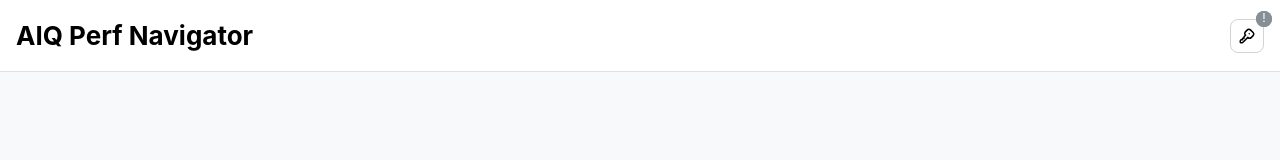
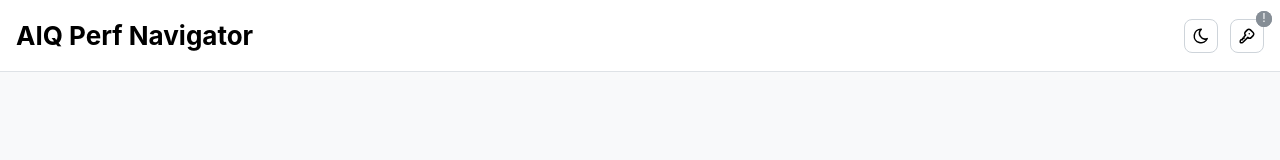
Before and after one commit to ybizeul/AIQPerfNavigator, a React (Vite) app: page / in a window 1280 px wide. Shown: the top 160 px of the page. Built offline with nearby package versions, Linux system fonts and the light colour scheme.

Commit message:
feat: add dark mode toggle and improve color scheme handling

```diff
--- a/src/App.tsx
+++ b/src/App.tsx
@@ -35,7 +35,9 @@ import {
   ThemeIcon,
   Title,
   Tooltip,
+  useComputedColorScheme,
   useCombobox,
+  useMantineColorScheme,
 } from '@mantine/core'
 import { AreaChart } from '@mantine/charts'
 import { useDisclosure, useLocalStorage } from '@mantine/hooks'
@@ -46,9 +48,11 @@ import {
   IconCheck,
   IconDatabase,
   IconKey,
+  IconMoon,
   IconPlus,
   IconRefresh,
   IconSearch,
+  IconSun,
   IconTag,
   IconTrash,
   IconX,
@@ -1431,6 +1435,9 @@ function CapacityGauge({
     if (percent >= 75) return 'orange'
     return 'green'
   }
+  const labelColor = 'light-dark(var(--mantine-color-black), var(--mantine-color-white))'
+  const usableColor = 'light-dark(var(--mantine-color-gray-4), var(--mantine-color-dark-4))'
+  const rawColor = 'light-dark(var(--mantine-color-gray-2), var(--mantine-color-dark-5))'
 
   const formatKiB = (kib: number) => {
     const tib = kib / (1024 ** 3)
@@ -1448,19 +1455,19 @@ function CapacityGauge({
         <Progress.Root size="xl">
           <Tooltip label={`Used: ${formatKiB(used)}`} color="dark">
             <Progress.Section value={usedPercentOfRaw} color={getUsedColor(usedPercent)}>
-              <Progress.Label>{formatKiB(used)}</Progress.Label>
+              <Progress.Label c="white">{formatKiB(used)}</Progress.Label>
             </Progress.Section>
           </Tooltip>
           {availablePercentOfRaw > 0 ? (
             <Tooltip label={`Usable: ${formatKiB(usable)}`} color="dark">
-              <Progress.Section value={availablePercentOfRaw} color="gray">
-                <Progress.Label>{formatKiB(usable - used)}</Progress.Label>
+              <Progress.Section value={availablePercentOfRaw} color={usableColor}>
+                <Progress.Label c={labelColor}>{formatKiB(usable - used)}</Progress.Label>
               </Progress.Section>
             </Tooltip>
           ) : null}
           {unusablePercentOfRaw > 0 ? (
             <Tooltip label={`Marketing: ${formatKiB(raw)}`} color="dark">
-              <Progress.Section value={unusablePercentOfRaw} color="dark.2" />
+              <Progress.Section value={unusablePercentOfRaw} color={rawColor} />
             </Tooltip>
           ) : null}
         </Progress.Root>
@@ -1625,6 +1632,9 @@ function HAPairCard({
 }
 
 function App() {
+  const { setColorScheme } = useMantineColorScheme()
+  const computedColorScheme = useComputedColorScheme('light', { getInitialValueInEffect: true })
+  const isDarkMode = computedColorScheme === 'dark'
   const [tokenModalOpened, { open: openTokenModal, close: closeTokenModal }] =
     useDisclosure(false)
   const [token, setToken] = useLocalStorage({
@@ -2298,6 +2308,14 @@ function App() {
               </div>
 
               <Group gap="sm">
+                <ActionIcon
+                  variant="default"
+                  size="lg"
+                  aria-label={`Switch to ${isDarkMode ? 'light' : 'dark'} mode`}
+                  onClick={() => setColorScheme(isDarkMode ? 'light' : 'dark')}
+                >
+                  {isDarkMode ? <IconSun size={18} /> : <IconMoon size={18} />}
+                </ActionIcon>
                 <Indicator
                   inline
                   color={refreshToken ? 'teal' : 'gray'}
```
